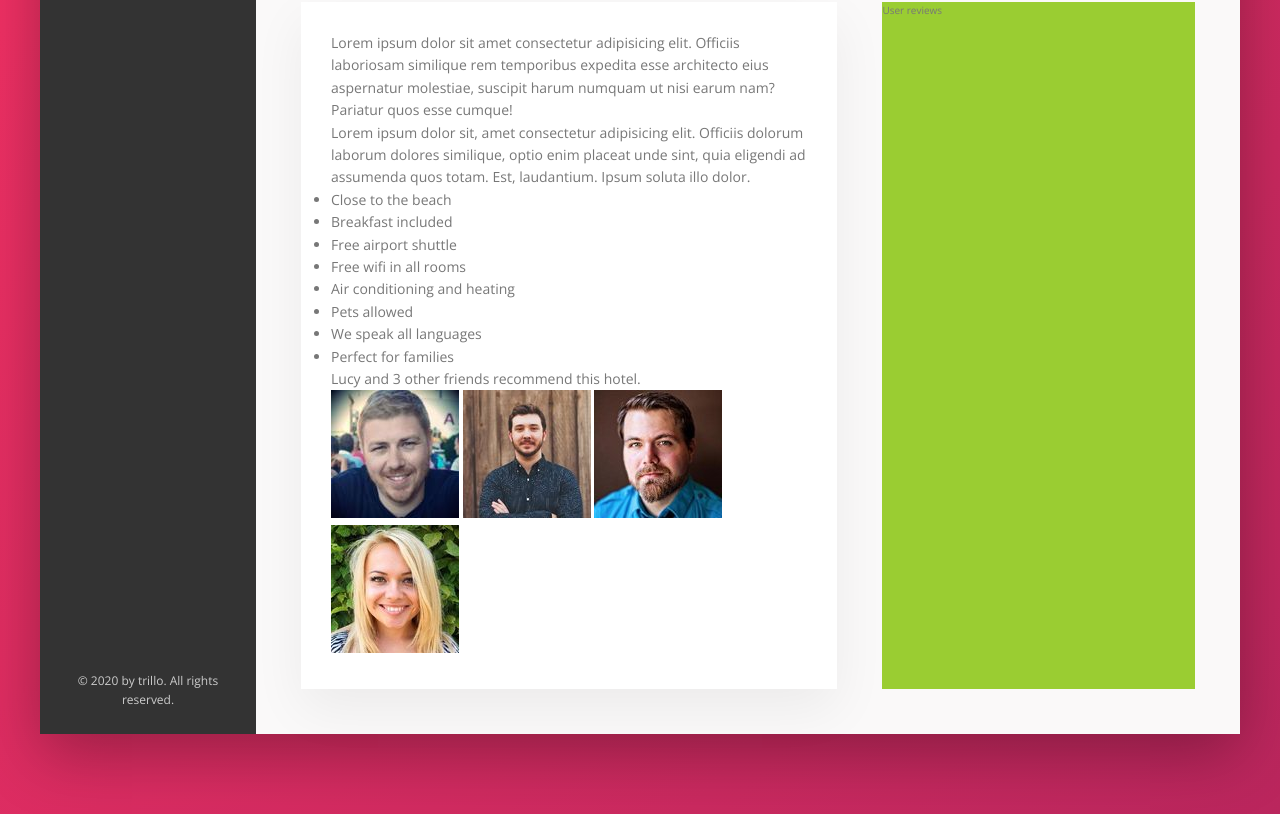
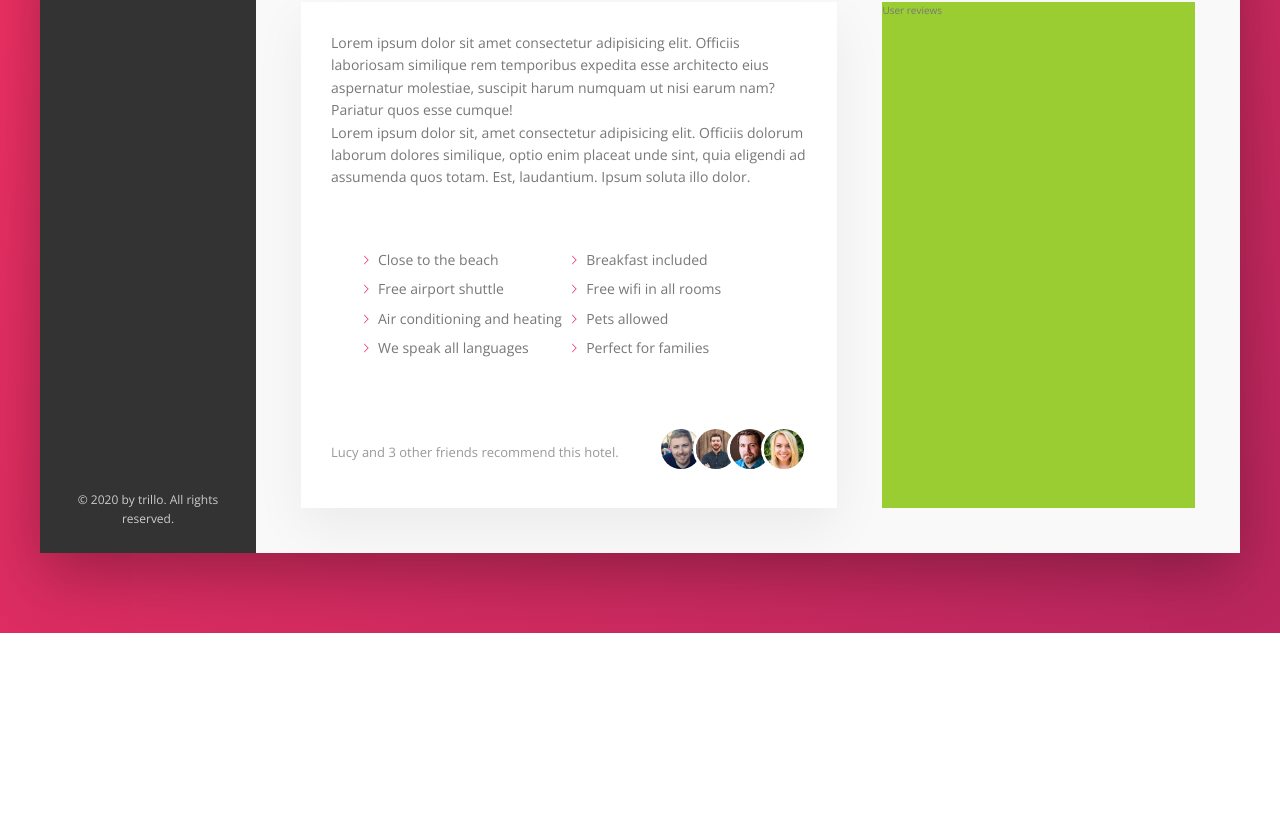
Before and after one commit to abbyreyna/trillo, a website: page index.html in a window 1280 px wide. Shown: the part 644-1458 px from the top of the page. After the commit the page ends 1277 px from the top, so only its background shows below. Drawn offline with nearby package versions, Linux system fonts and the light colour scheme.

Commit message:
Building & styling desc. section

```diff
--- a/sass/_components.scss
+++ b/sass/_components.scss
@@ -297,3 +297,76 @@
     box-shadow: none;
   }
 }
+
+////////////////////////////////////////////////////////////
+//PARAGRAPH
+.paragraph :not(:last-of-type) {
+  margin-bottom: 2rem;
+}
+
+////////////////////////////////////////////////////////////
+//LIST
+.list {
+  list-style: none;
+  margin: 3rem 0;
+  padding: 3rem;
+  border-top: var(--line);
+  border-bottom: var(--line);
+
+  display: flex;
+  flex-wrap: wrap;
+
+  &__item {
+    flex: 0 0 50%;
+    margin-bottom: 0.7rem;
+  }
+
+  &__item::before {
+    content: '';
+    display: inline-block;
+    height: 1rem;
+    width: 1rem;
+    margin-right: 0.7rem;
+
+    //older browsers
+    // background-image: url(../img/chevron-thin-right.svg);
+    // background-size: cover;
+
+    //newer browsers
+    background-color: var(--color-primary);
+    -webkit-mask-image: url(../img/chevron-thin-right.svg);
+    -webkit-mask-size: cover;
+    mask-image: url(../img/chevron-thin-right.svg);
+    mask-size: cover;
+  }
+}
+
+////////////////////////////////////////////////////////////
+//RECOMMEND
+.recommend {
+  font-size: 1.3rem;
+  color: var(--color-grey-dark-3);
+
+  display: flex;
+  align-items: center;
+
+  &__count {
+    margin-right: auto;
+  }
+
+  &__friends {
+
+  }
+
+  &__photo {
+    box-sizing: content-box;
+    height: 4rem;
+    width: 4rem;
+    border-radius: 50%;
+    border: 3px solid #ffffff;
+
+    &:not(:last-child) {
+      margin-right: -1.5rem;
+    }
+  }
+}
```
Also changed, not shown: sass/_layout.scss (+1 -16 lines), css/style.css.
